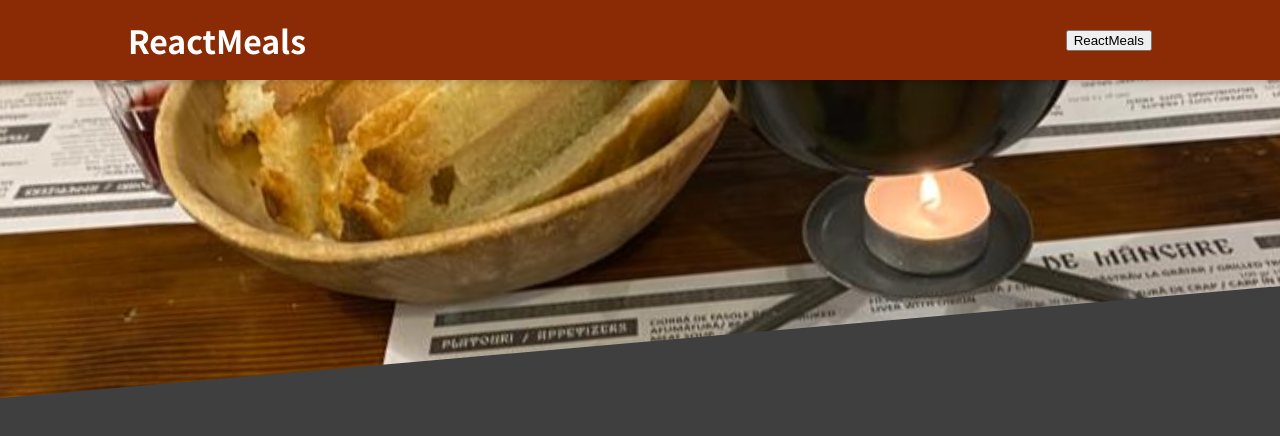
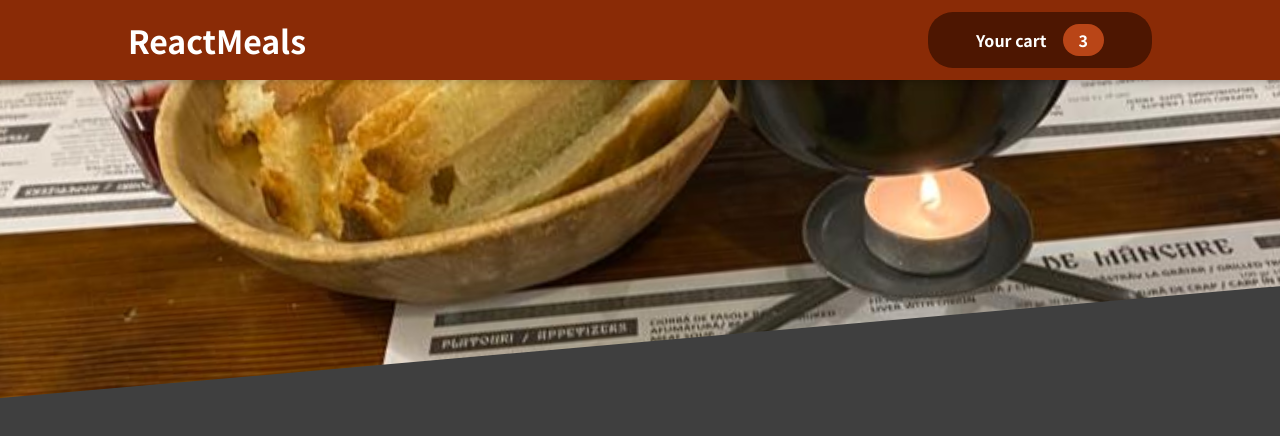
Before and after one commit to natanielmendes/food-order-react, a React (Create React App) app: page / in a window 1280 px wide. Shown: the top 436 px of the page. Built offline with nearby package versions, Linux system fonts and the light colour scheme.

Commit message:
Adding the "Cart" Button Component

```diff
--- /dev/null
+++ b/src/components/Cart/CartIcon.js
@@ -0,0 +1,13 @@
+const CartIcon = () => {
+    return (
+        <svg
+            xmlns='http://www.w3.org/2000/svg'
+            viewBox='0 0 20 20'
+            fill='currentColor'
+        >
+            <path d='M3 1a1 1 0 000 2h1.22l.305 1.222a.997.997 0 00.01.042l1.358 5.43-.893.892C3.74 11.846 4.632 14 6.414 14H15a1 1 0 000-2H6.414l1-1H14a1 1 0 00.894-.553l3-6A1 1 0 0017 3H6.28l-.31-1.243A1 1 0 005 1H3zM16 16.5a1.5 1.5 0 11-3 0 1.5 1.5 0 013 0zM6.5 18a1.5 1.5 0 100-3 1.5 1.5 0 000 3z' />
+        </svg>
+    );
+};
+
+export default CartIcon;
--- a/src/components/Layout/Header.js
+++ b/src/components/Layout/Header.js
@@ -1,5 +1,6 @@
 import { Fragment } from 'react'
 
+import HeaderCartButton from './HeaderCartButton'
 import mealsImage from '../../assets/meals.jpg'
 import classes from './Header.module.css'
 
@@ -7,7 +8,7 @@
     return <Fragment>
         <header className={classes.header}>
             <h1>ReactMeals</h1>
-            <button>ReactMeals</button>
+            <HeaderCartButton />
         </header>
         <div className={classes['main-image']}>
             <img src={mealsImage} alt='A table with delicious food' />
--- /dev/null
+++ b/src/components/Layout/HeaderCartButton.js
@@ -0,0 +1,14 @@
+import CartIcon from '../Cart/CartIcon'
+import classes from './HeaderCartButton.module.css'
+
+const HeaderCartButton = props => {
+    return <button className={classes.button}>
+        <span>
+            <CartIcon />
+        </span>
+        <span>Your cart</span>
+        <span className={classes.badge}>3</span>
+    </button>
+}
+
+export default HeaderCartButton
--- /dev/null
+++ b/src/components/Layout/HeaderCartButton.module.css
@@ -0,0 +1,59 @@
+.button {
+    cursor: pointer;
+    font: inherit;
+    border: none;
+    background-color: #4d1601;
+    color: white;
+    padding: 0.75rem 3rem;
+    display: flex;
+    justify-content: space-around;
+    align-items: center;
+    border-radius: 25px;
+    font-weight: bold;
+}
+
+.button:hover,
+.button:active {
+    background-color: #2c0d00;
+}
+
+.icon {
+    width: 1.35rem;
+    height: 1.35rem;
+    margin-right: 0.5rem;
+}
+
+.badge {
+    background-color: #b94517;
+    padding: 0.25rem 1rem;
+    border-radius: 25px;
+    margin-left: 1rem;
+    font-weight: bold;
+}
+
+.button:hover .badge,
+.button:active .badge {
+    background-color: #92320c;
+}
+
+.bump {
+    animation: bump 300ms ease-out;
+}
+
+@keyframes bump {
+    0% {
+    transform: scale(1);
+    }
+    10% {
+    transform: scale(0.9);
+    }
+    30% {
+    transform: scale(1.1);
+    }
+    50% {
+    transform: scale(1.15);
+    }
+    100% {
+    transform: scale(1);
+    }
+}
```
Also changed, not shown: 1 other file (tests, documents, lock files or other folders).
